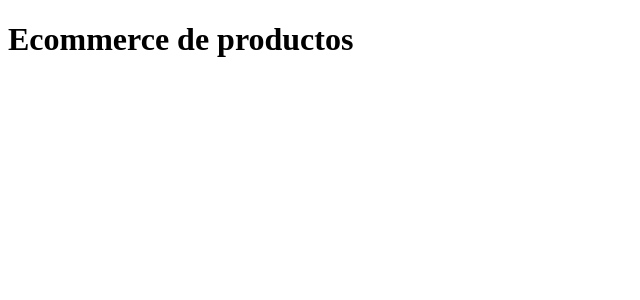
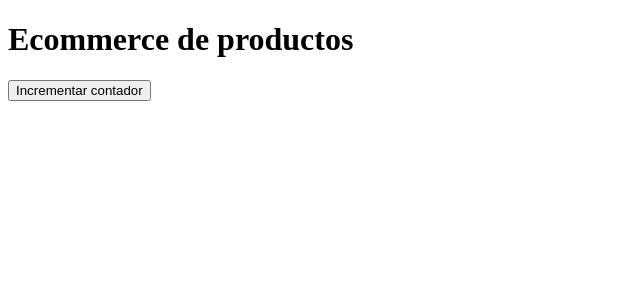
Before and after one commit to Teutona89/adecco_angular_ed2, an Angular app in the folder 009.angular/angular-003-directivas/: page / in a window 1280 px wide. Shown: the top 300 px of the page, without its empty margins (0-640 px from the left). Built offline with nearby package versions, Linux system fonts and the light colour scheme.

Commit message:
Angular contador método incrementar

```diff
--- a/009.angular/angular-003-directivas/src/app/contador/contador.component.html
+++ b/009.angular/angular-003-directivas/src/app/contador/contador.component.html
@@ -1,4 +1,8 @@
 
 <!-- if: Si existe y tiene valor mayor que 0 la variable contador se muestra -->
+@if (contador && contador > 0) {
+  <p>{{contador}}</p>
+}
 
 <!-- 3 botones: incrementar, decrementar, resetear -->
+<button (click)="incrementar()">Incrementar contador</button>
--- a/009.angular/angular-003-directivas/src/app/contador/contador.component.ts
+++ b/009.angular/angular-003-directivas/src/app/contador/contador.component.ts
@@ -8,12 +8,15 @@ import { Component } from '@angular/core';
   styleUrl: './contador.component.css'
 })
 export class ContadorComponent {
-
   // Crear variable contador number sin valor
-
-
+  contador: number | undefined;
   // método para incrementar
-
+  incrementar() {
+    if(!this.contador) {
+      this.contador = 0;
+    }
+    this.contador++;
+  }
   // método para decrementar
 
   // método para resetear a 0
```
